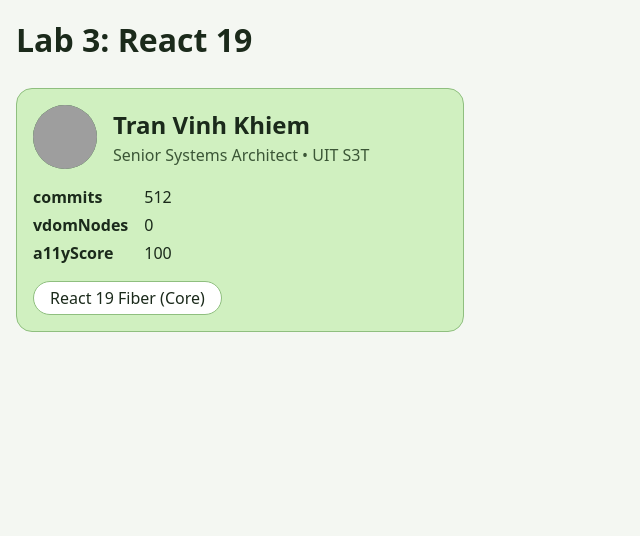
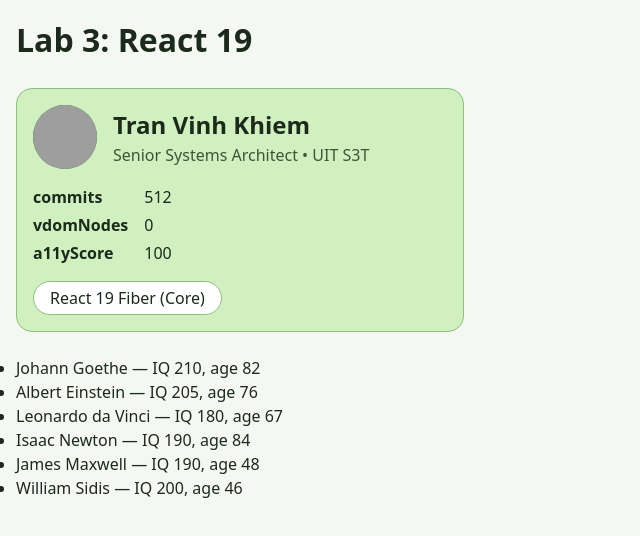
Before and after one commit to noper1080/MSIS207_24520199_Nguyen_Thanh_Binh_Lab3, a React (Vite) app: page / in a window 1280 px wide. Shown: the top 536 px of the page, without its empty margins (0-640 px from the left). Built offline with nearby package versions, Linux system fonts and the light colour scheme; grey boxes are pictures that could not be loaded.

Commit message:
feat(ex2): normalize smartPeople schema with stable IDs

```diff
--- a/src/App.jsx
+++ b/src/App.jsx
@@ -1,4 +1,5 @@
 import { DeveloperCard } from './components/DeveloperCard.jsx';
+import { ScientistDirectory } from './components/ScientistDirectory.jsx';
 
 export default function App() {
   return (
@@ -7,6 +8,9 @@ export default function App() {
       <section>
         <DeveloperCard />
       </section>
+      <section>
+        <ScientistDirectory />
+      </section>
     </main>
   );
 }
--- /dev/null
+++ b/src/components/ScientistDirectory.jsx
@@ -0,0 +1,45 @@
+import { useState } from 'react';
+import styles from './ScientistDirectory.module.css';
+
+/**
+ * @typedef {Object} Pioneer
+ * @property {string} id    Stable unique id, used as React key ('sp-1' ... 'sp-6')
+ * @property {string} name
+ * @property {number} age
+ * @property {number} iq
+ */
+
+/**
+ * @typedef {Object} ScientistDirectoryProps
+ * @property {Pioneer[]} [initialData]   Defaults to SMART_PEOPLE
+ */
+
+/** @type {Pioneer[]} */
+const SMART_PEOPLE = [
+  { id: 'sp-1', name: 'Johann Goethe', age: 82, iq: 210 },
+  { id: 'sp-2', name: 'Albert Einstein', age: 76, iq: 205 },
+  { id: 'sp-3', name: 'Leonardo da Vinci', age: 67, iq: 180 },
+  { id: 'sp-4', name: 'Isaac Newton', age: 84, iq: 190 },
+  { id: 'sp-5', name: 'James Maxwell', age: 48, iq: 190 },
+  { id: 'sp-6', name: 'William Sidis', age: 46, iq: 200 },
+];
+
+/**
+ * Directory of pioneers with stable ids.
+ * @param {ScientistDirectoryProps} props
+ */
+export function ScientistDirectory({ initialData = SMART_PEOPLE }) {
+  const [people] = useState(initialData);
+
+  return (
+    <section className={styles.directory} aria-label="Pioneer Directory">
+      <ul className={styles.list}>
+        {people.map((p) => (
+          <li key={p.id} className={styles.item}>
+            {p.name} — IQ {p.iq}, age {p.age}
+          </li>
+        ))}
+      </ul>
+    </section>
+  );
+}
```
Also changed, not shown: src/components/ScientistDirectory.module.css (added).
